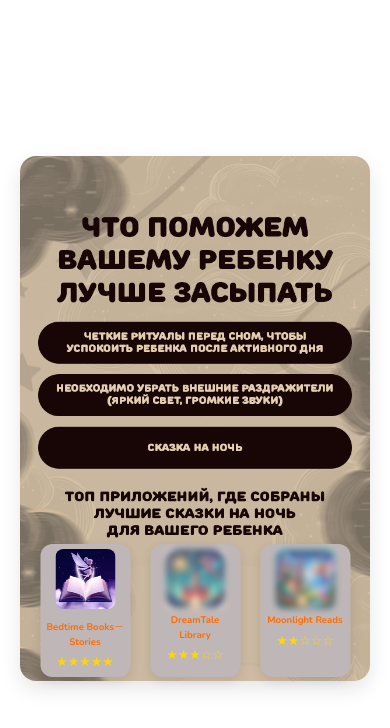
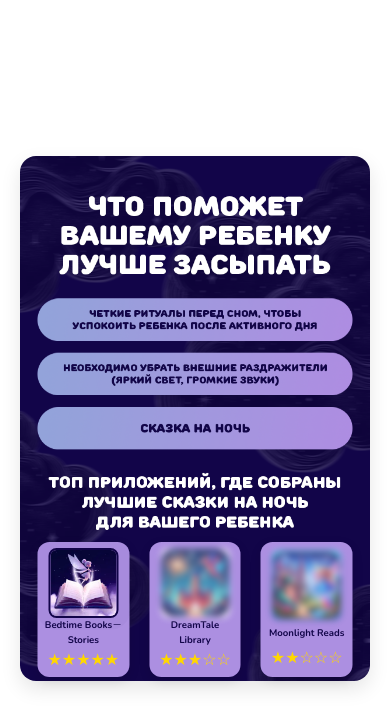
Before and after one commit to wellder00/quiz_funnel, a React (Vite) app in the folder quiz_funnel/: page /screen5 in a window 390 px wide. Shown: the top 728 px of the page. Built offline with nearby package versions, Linux system fonts and the light colour scheme.

Commit message:
refactor: change page 5

```diff
--- a/quiz_funnel/index.html
+++ b/quiz_funnel/index.html
@@ -2,7 +2,7 @@
 <html lang="en">
   <head>
     <meta charset="UTF-8" />
-    <link rel="icon" type="image/svg+xml" href="/icon1.png" />
+    <link rel="icon" type="image/svg+xml" href="/icon.webp" />
     <link
       href="https://fonts.googleapis.com/css2?family=Nunito:wght@700&display=swap"
       rel="stylesheet"
--- a/quiz_funnel/src/components/Screen_5/Screen_5.jsx
+++ b/quiz_funnel/src/components/Screen_5/Screen_5.jsx
@@ -4,7 +4,7 @@
 import phone5 from "/phone5.png"
 
 const Screen_5 = () => {
-  const isMobile = window.innerWidth <= 726
+  const isMobile = window.innerWidth <= 680
   const imageSrc = isMobile ? phone5 : pc5
   const [isImageLoaded, setIsImageLoaded] = useState(false)
 
@@ -21,21 +21,23 @@
           alt="Variant"
         />
         <div className={styles.appList}>
-          <div className={styles.appItem}>
           <a
+            className={styles.appItem}
             href="https://apps.apple.com/us/app/bedtime-books-stories/id6477703850"
             target="_blank"
             rel="noopener noreferrer"
           >
             <img
-                className={styles.appIcon}
+              className={`${styles.appIcon} ${styles.pulse}`}
               src="./icon.webp"
               alt="Fairy tales"
             />
+
+            <p className={`${styles.appName} ${styles.pulseText}`}>
+              Bedtime Books－Stories
+            </p>
+            <div className={styles.stars}>★★★★★</div>
           </a>
-            <p className={styles.appName}>Bedtime Books－Stories</p>
-            <div className={styles.stars}>★★★★★</div>
-          </div>
           <div className={styles.appItem}>
             <img
               src="./icon2.jpg"
--- a/quiz_funnel/src/components/Screen_5/Screen_5.module.scss
+++ b/quiz_funnel/src/components/Screen_5/Screen_5.module.scss
@@ -13,8 +13,8 @@
 }
 
 p {
-  font-size: 1.2rem;
-  color: #ff6b00;
+  font-size: 1.1rem;
+  color: #120549;
 }
 
 .imgContainer {
@@ -48,14 +48,16 @@
   display: flex;
   flex-direction: column;
   align-items: center;
+  justify-content: space-around;
   gap: 10px;
-  background-color: #bfb7b7;
+  background-color: #ac8fe1;
   padding: 10px;
   border-radius: 12px;
   box-shadow: 0 4px 12px rgba(0, 0, 0, 0.1);
   transition: transform 0.3s ease, box-shadow 0.3s ease;
   cursor: pointer;
-  width: 150px;
+  width: 200px;
+  text-decoration: none;
 
   &:hover {
     transform: translateY(-5px);
@@ -63,11 +65,45 @@
   }
 }
 
+.appItem:link,
+.appItem:visited,
+.appItem:hover,
+.appItem:active,
+.appItem:focus {
+  text-decoration: none;
+  color: inherit;
+}
+
 .appIcon {
-  width: 60px;
-  height: 60px;
+  width: 100px;
+  height: 100px;
   border-radius: 8px;
   transition: transform 0.3s ease;
+  margin-bottom: 0;
+}
+
+.pulse {
+  border: 2px solid #120549;
+  box-sizing: border-box;
+  animation: pulse-border 1.2s infinite;
+  border-radius: 8px;
+}
+
+@keyframes pulse-border {
+  0% {
+    box-shadow: 0 0 0 0 #120549;
+  }
+  70% {
+    box-shadow: 0 0 0 12px rgba(255, 107, 0, 0);
+  }
+  100% {
+    box-shadow: 0 0 0 0 rgba(255, 107, 0, 0);
+  }
+}
+
+.appName {
+  margin: 0;
+  padding: 0;
 }
 
 .blurred {
@@ -76,14 +112,15 @@
 }
 
 .stars {
-  font-size: 1.2rem;
+  font-size: 1rem;
   color: gold;
+  margin: 0;
 }
 
 .recommendationButton {
   background-color: #ff6b00;
   color: white;
-  font-size: 1.2rem;
+  font-size: 1rem;
   padding: 1rem 2rem;
   border: none;
   border-radius: 16px;
@@ -99,49 +136,55 @@
   }
 }
 
-@media (max-width: 1110px) {
+/* --- Adaptive styles --- */
+@media (max-width: 1045px) {
+  .appList {
+    bottom: 2%;
+  }
   .appItem {
     width: 140px;
   }
-
-  .appName {
-    padding: 0;
-    margin: 0;
+  p {
+    font-size: 0.8rem;
+  }
+  .appIcon {
+    width: 70px;
+    height: 70px;
   }
 }
 
-@media (max-width: 914px) {
-  .appList {
-    bottom: 2%;
-  }
-
+@media (max-width: 819px) {
   .appItem {
-    width: 100px;
-  }
-
-  p {
-    font-size: 0.8rem;
-  }
-}
-
-@media (max-width: 630px) {
-  .appItem {
-    width: 80px;
-    gap: 2px;
+    width: 150px;
+    height: 160px;
+    gap: 0;
     padding: 5px;
   }
-
   .appIcon {
-    margin-bottom: 2px;
+    margin-bottom: 0;
   }
-
+  .appName {
+    margin: 0;
+    padding: 0;
+  }
   .stars {
-    margin-top: 2px;
-    font-size: 0.8rem;
+    margin: 0;
   }
-
   p {
     font-size: 0.6rem;
     margin: 0;
   }
 }
+
+@media (max-width: 680px) {
+  .appList {
+    bottom: 2%;
+  }
+  .appItem {
+    width: 200px;
+    height: 125px;
+  }
+  p {
+    font-size: 0.6rem;
+  }
+}
```
Also changed, not shown: quiz_funnel/public/pc5.png, quiz_funnel/public/phone5.png. Lines whose indentation alone changed are shown as unchanged.
